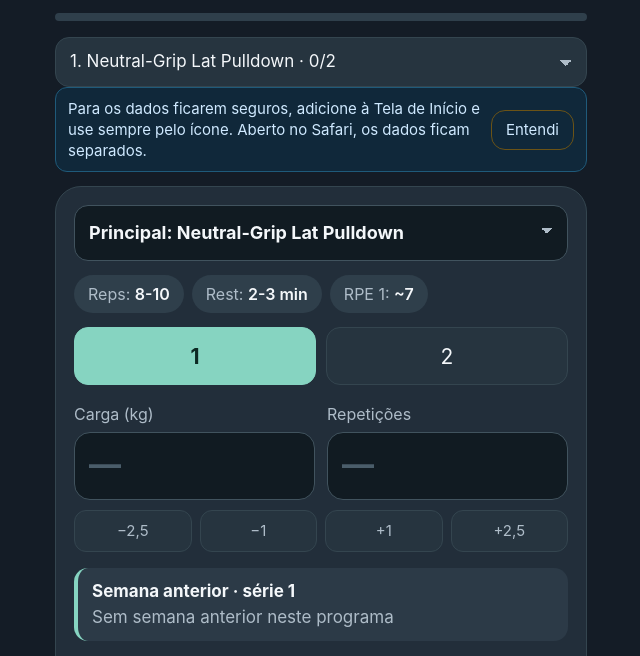
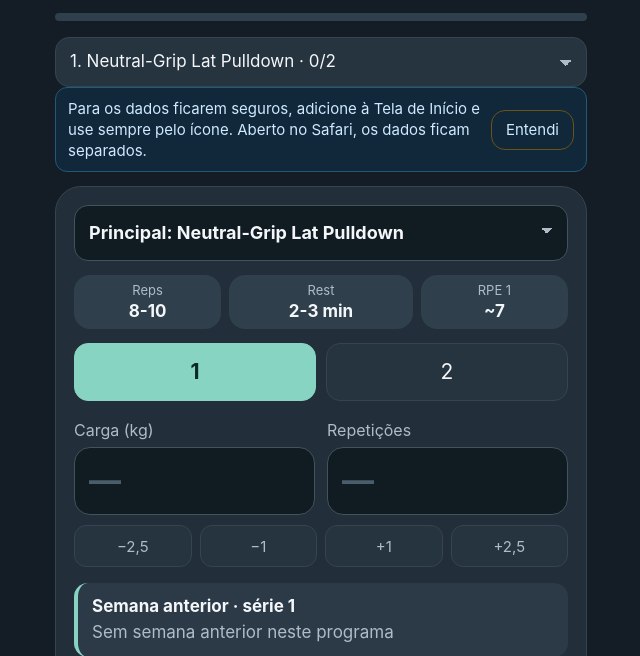
Before and after one commit to lcsmac/treino-ppl, a website with bundled scripts: page docs/index.html in a window 1280 px wide. Shown: the part 137-793 px from the top of the page, without its empty margins (319-959 px from the left). Built offline with nearby package versions, Linux system fonts and the light colour scheme.

Commit message:
Reps, Rest e RPE na mesma linha
Co-Authored-By: Claude Opus 5.5 <noreply@anthropic.com>
Claude-Session: https://claude.ai/code/session_01EGkvsFG1xF3khaajg7sf2k

```diff
--- a/docs/app.js
+++ b/docs/app.js
@@ -210,7 +210,7 @@ function render() {
     `<section class="card">` +
     `<select class="exname" id="selOpt" aria-label="Exercício">${line.options.map((o, i) => `<option value="${i}"${i === opt ? ' selected' : ''}>${i === 0 ? 'Principal' : 'Alternativa ' + i}: ${esc(exName(line, i))}</option>`).join('')}</select>` +
     altTag +
-    `<div class="chips"><span class="chip">Reps: <b>${esc(line.reps)}</b></span><span class="chip">Rest: <b>${esc(line.rest)}</b></span><span class="chip">RPE ${view.set}: <b>${esc(rpeVal || '—')}</b></span></div>` +
+    `<div class="chips"><span class="chip">Reps<b>${esc(line.reps)}</b></span><span class="chip">Rest<b class="${line.rest.length > 10 ? 'sm' : ''}">${esc(line.rest)}</b></span><span class="chip">RPE ${view.set}<b>${esc(rpeVal || '—')}</b></span></div>` +
     `<div class="sets">${setsHtml}</div>` + otherTag +
     `<div class="fields"><div class="field" id="loadf"><label for="load">Carga (kg)</label><input id="load" inputmode="decimal" autocomplete="off" placeholder="—" value="${esc(loadVal !== '' ? loadVal : L.fmtNum(sug))}" class="${sug != null && loadVal === '' ? 'sug' : ''}" data-sug="${sug == null ? '' : esc(String(sug))}"></div>` +
     `<div class="field" id="valf"><label for="val">${unit}</label><input id="val" inputmode="numeric" autocomplete="off" placeholder="—" value="${esc(valVal)}"></div></div>` +
--- a/docs/style.css
+++ b/docs/style.css
@@ -24,9 +24,10 @@ button:disabled{opacity:.35}
 .exname{min-height:56px;font-weight:700;font-size:18px;background-color:var(--field);border-color:#41535e}
 .tag{margin-top:10px;padding:9px 12px;border-radius:12px;background:#17352c;border:1px solid #2a6a55;color:#c8f3df;font-size:15px}
 .tag.alt{background:#33290f;border-color:#6b5316;color:#ffe9a6}
-.chips{display:flex;flex-wrap:wrap;gap:8px;margin-top:14px}
-.chip{padding:8px 14px;border-radius:999px;background:#2f3f4b;color:var(--dim);font-size:16px}
-.chip b{color:var(--text);font-weight:600}
+.chips{display:grid;grid-template-columns:1fr 1.25fr 1fr;gap:8px;margin-top:14px}
+.chip{padding:8px 6px;border-radius:16px;background:#2f3f4b;color:var(--dim);font-size:13px;text-align:center;min-width:0;display:flex;flex-direction:column;justify-content:center;line-height:1.2}
+.chip b{display:block;color:var(--text);font-weight:700;font-size:17px;margin-top:2px;overflow-wrap:anywhere}
+.chip b.sm{font-size:14px}
 .sets{display:flex;gap:10px;margin-top:14px;flex-wrap:wrap}
 .sets button{flex:1;min-width:52px;min-height:58px;font-size:21px;position:relative;padding:0;background:var(--sel)}
 .sets button.sel{background:var(--acc);border-color:var(--acc);color:var(--on-acc);font-weight:700}
--- a/docs/sw.js
+++ b/docs/sw.js
@@ -1,4 +1,4 @@
-const V = 'treino-v5';
+const V = 'treino-v6';
 const FILES = ['./', 'index.html', 'app.js', 'logic.js', 'store.js', 'style.css', 'program.json', 'manifest.webmanifest', 'icon-192.png', 'icon-512.png', 'icon-180.png'];
 self.addEventListener('install', e => { e.waitUntil(caches.open(V).then(c => c.addAll(FILES)).then(() => self.skipWaiting())); });
 self.addEventListener('activate', e => { e.waitUntil(caches.keys().then(ks => Promise.all(ks.filter(k => k !== V).map(k => caches.delete(k)))).then(() => self.clients.claim())); });
```
